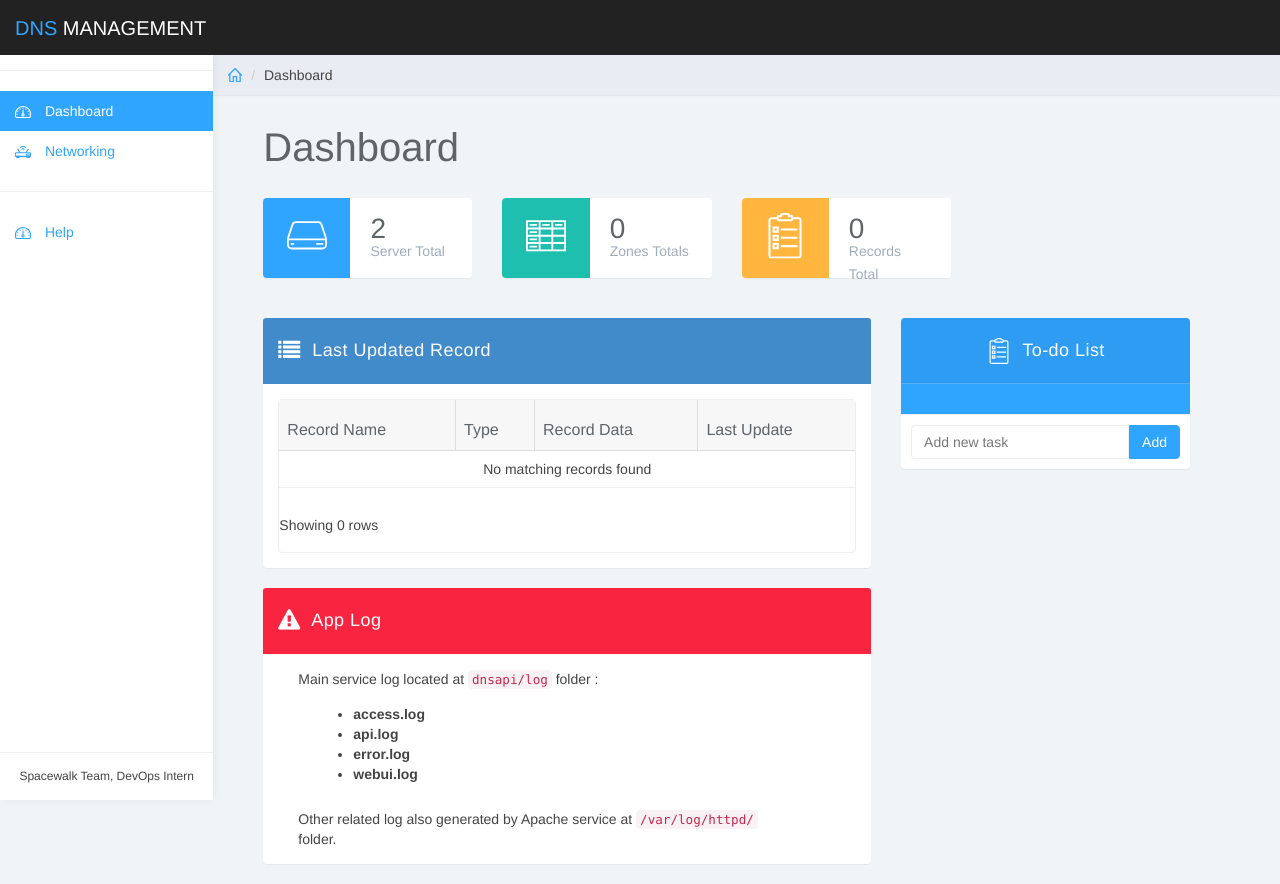
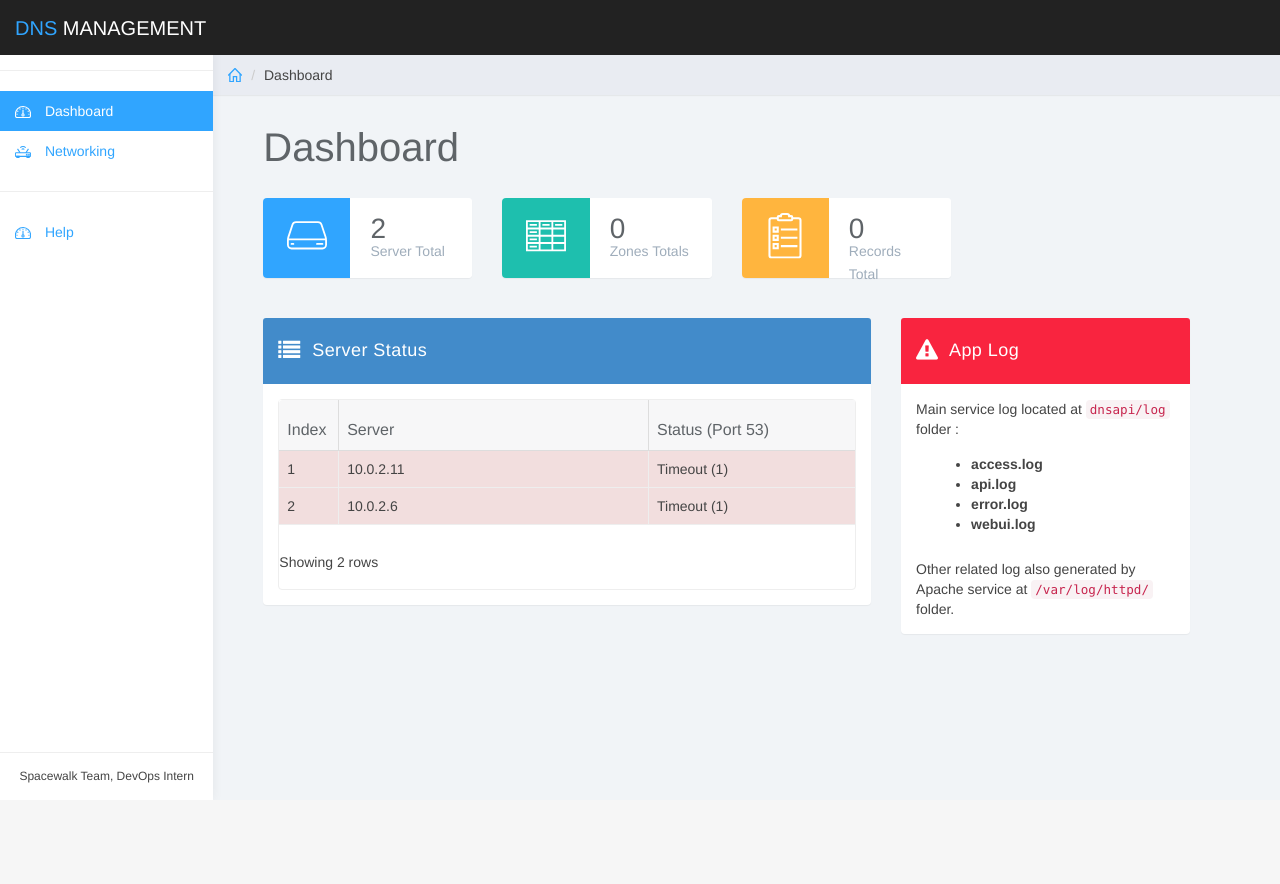
Before and after one commit to rezaramadhan/dnsapi, a Django app: page / in a window 1280 px wide. After the commit the page ends 783 px from the top, so only its background shows below. Run offline with Django 3.2, Linux system fonts and the light colour scheme; data that the repository does not hold is empty; parts of the project's set-up code (start-up, migrations or seed data) failed here and were passed over; some libraries are stand-ins or nearby versions.

Commit message:
Add Server-Status (53) to WebUI dashboard

```diff
--- a/webui/template/index.html
+++ b/webui/template/index.html
@@ -23,7 +23,7 @@
 							<svg class="glyph stroked external hard drive"><use xlink:href="#stroked-external-hard-drive"/></svg>
 						</div>
 						<div class="col-sm-9 col-lg-7 widget-right">
-							<div class="large">{{server_total}}</div>
+							<div class="large">{{dashboard_count.server_total}}</div>
 							<div class="text-muted">Server Total</div>
 						</div>
 					</div>
@@ -36,7 +36,7 @@
 							<svg class="glyph stroked table"><use xlink:href="#stroked-table"/></svg>
 						</div>
 						<div class="col-sm-9 col-lg-7 widget-right">
-							<div class="large">{{zones_total}}</div>
+							<div class="large">{{dashboard_count.zones_total}}</div>
 							<div class="text-muted">Zones Totals</div>
 						</div>
 					</div>
@@ -49,7 +49,7 @@
 							<svg class="glyph stroked clipboard with paper"><use xlink:href="#stroked-clipboard-with-paper"/></svg>
 						</div>
 						<div class="col-sm-9 col-lg-7 widget-right">
-							<div class="large">{{record_total}}</div>
+							<div class="large">{{dashboard_count.record_total}}</div>
 							<div class="text-muted">Records Total</div>
 						</div>
 					</div>
@@ -87,27 +87,30 @@
 				<div class="panel panel-primary">
 					<div class="panel-heading">
 						<em class="fa fa-lg fa-list">&nbsp;</em>
-						Last Updated Record
+						Server Status
 					</div>
 					<div class="panel-body">
 						<table  data-toggle="table" id="table-style"
-										data-url="{% static 'assets/tables/datarecordX.json' %}"
 										data-page-size="5"
 										data-page-list="[10,5]"
 										data-only-info-pagination="true"
-										data-pagination="true"
-										data-row-style="rowStyle"
-										data-sort-name="r_date"
-										data-sort-order="desc"
-										data-sorter="s">
+										data-pagination="true">
 						    <thead>
 						    <tr>
-						        <th data-field="r_hostname" >Record Name</th>
-						        <th data-field="r_type" >Type</th>
-						        <th data-field="r_value" >Record Data</th>
-										<th data-field="r_date" >Last Update</th>
+						        <th class="col-md-1">Index</th>
+						        <th class="col-md-6">Server</th>
+						        <th class="col-md-4">Status (Port 53)</th>
 						    </tr>
 						    </thead>
+								<tbody>
+									{% for key, values in server_status.items %}
+									<tr {% if values != 'Active' %}class="danger"{% endif %}>
+							        <td>{{ forloop.counter }}</td>
+							        <td>{{key}}</td>
+							        <td>{{values}}</td>
+							    </tr>
+									{% endfor %}
+								</tbody>
 						</table>
 						<script>
 								$(function () {
@@ -131,12 +134,11 @@
 								function rowStyle(row, index) {
 										var classes = ['active', 'success', 'info', 'warning', 'danger'];
 
-										if (index % 2 === 0 && index / 2 < classes.length) {
+
 												return {
-														classes: classes[index / 2]
+														classes: classes[4]
 												};
-										}
-										return {};
+
 								}
 						</script>
 
@@ -144,102 +146,15 @@
 				</div>
 			</div>
 
-			<!-- ## WIDGET PLAN -->
+			<!-- ## LOG Panel -->
 			<div class="col-md-4">
-				<div class="panel panel-blue">
-					<div class="panel-heading dark-overlay"><svg class="glyph stroked clipboard-with-paper"><use xlink:href="#stroked-clipboard-with-paper"></use></svg>To-do List</div>
-					<div class="panel-body">
-						<ul class="todo-list">
-						<!-- <li class="todo-list-item">
-								<div class="checkbox">
-									<input type="checkbox" id="checkbox" />
-									<label for="checkbox">Make a plan for today</label>
-								</div>
-								<div class="pull-right action-buttons">
-									<a href="#"><svg class="glyph stroked pencil"><use xlink:href="#stroked-pencil"></use></svg></a>
-									<a href="#" class="flag"><svg class="glyph stroked flag"><use xlink:href="#stroked-flag"></use></svg></a>
-									<a href="#" class="trash"><svg class="glyph stroked trash"><use xlink:href="#stroked-trash"></use></svg></a>
-								</div>
-							</li>
-							<li class="todo-list-item">
-								<div class="checkbox">
-									<input type="checkbox" id="checkbox" />
-									<label for="checkbox">Update Basecamp</label>
-								</div>
-								<div class="pull-right action-buttons">
-									<a href="#"><svg class="glyph stroked pencil"><use xlink:href="#stroked-pencil"></use></svg></a>
-									<a href="#" class="flag"><svg class="glyph stroked flag"><use xlink:href="#stroked-flag"></use></svg></a>
-									<a href="#" class="trash"><svg class="glyph stroked trash"><use xlink:href="#stroked-trash"></use></svg></a>
-								</div>
-							</li>
-							<li class="todo-list-item">
-								<div class="checkbox">
-									<input type="checkbox" id="checkbox" />
-									<label for="checkbox">Send email to Jane</label>
-								</div>
-								<div class="pull-right action-buttons">
-									<a href="#"><svg class="glyph stroked pencil"><use xlink:href="#stroked-pencil"></use></svg></a>
-									<a href="#" class="flag"><svg class="glyph stroked flag"><use xlink:href="#stroked-flag"></use></svg></a>
-									<a href="#" class="trash"><svg class="glyph stroked trash"><use xlink:href="#stroked-trash"></use></svg></a>
-								</div>
-							</li>
-							<li class="todo-list-item">
-								<div class="checkbox">
-									<input type="checkbox" id="checkbox" />
-									<label for="checkbox">Drink coffee</label>
-								</div>
-								<div class="pull-right action-buttons">
-									<a href="#"><svg class="glyph stroked pencil"><use xlink:href="#stroked-pencil"></use></svg></a>
-									<a href="#" class="flag"><svg class="glyph stroked flag"><use xlink:href="#stroked-flag"></use></svg></a>
-									<a href="#" class="trash"><svg class="glyph stroked trash"><use xlink:href="#stroked-trash"></use></svg></a>
-								</div>
-							</li>
-							<li class="todo-list-item">
-								<div class="checkbox">
-									<input type="checkbox" id="checkbox" />
-									<label for="checkbox">Do some work</label>
-								</div>
-								<div class="pull-right action-buttons">
-									<a href="#"><svg class="glyph stroked pencil"><use xlink:href="#stroked-pencil"></use></svg></a>
-									<a href="#" class="flag"><svg class="glyph stroked flag"><use xlink:href="#stroked-flag"></use></svg></a>
-									<a href="#" class="trash"><svg class="glyph stroked trash"><use xlink:href="#stroked-trash"></use></svg></a>
-								</div>
-							</li>
-							<li class="todo-list-item">
-								<div class="checkbox">
-									<input type="checkbox" id="checkbox" />
-									<label for="checkbox">Tidy up workspace</label>
-								</div>
-								<div class="pull-right action-buttons">
-									<a href="#"><svg class="glyph stroked pencil"><use xlink:href="#stroked-pencil"></use></svg></a>
-									<a href="#" class="flag"><svg class="glyph stroked flag"><use xlink:href="#stroked-flag"></use></svg></a>
-									<a href="#" class="trash"><svg class="glyph stroked trash"><use xlink:href="#stroked-trash"></use></svg></a>
-								</div>
-							</li> -->
-						</ul>
-					</div>
-					<div class="panel-footer">
-						<div class="input-group">
-							<input id="btn-input" type="text" class="form-control input-md" placeholder="Add new task" />
-							<span class="input-group-btn">
-								<button class="btn btn-primary btn-md" id="btn-todo">Add</button>
-							</span>
-						</div>
-					</div>
-				</div>
-
-			</div>
-		</div><!--/.row-->
-
-		<div class="row home-box">
-			<div class="col-md-8">
 
 				<div class="panel panel-danger">
 					<div class="panel-heading">
 						<em class="fa fa-lg fa-warning">&nbsp;</em>
 						App Log
 					</div>
-					<div class="panel-body home-box">
+					<div class="panel-body">
 						Main service log located at <code>dnsapi/log</code> folder :
 						<div class="panel-body">
 							<ul>
@@ -254,6 +169,10 @@
 				</div>
 
 			</div>
+		</div><!--/.row-->
+
+		<div class="row home-box">
+
 			<!-- End Col -->
 		</div>
 		<!-- End Row -->
--- /dev/null
+++ b/webui/utils/active_port.py
@@ -0,0 +1,23 @@
+import socket;
+
+def check_active_port(host,port):
+    check_result = -1
+
+    sock = socket.socket(socket.AF_INET, socket.SOCK_STREAM)
+    sock.settimeout(1)
+    try :
+        check_result = sock.connect_ex((host,port))
+
+        print check_result
+        if check_result == 0:
+           result = "Active"
+        else:
+           result = "Timeout ("+str(check_result)+")"
+    except:
+        result = 'Attempt Failed'
+
+    # check_result = 0 means the port is open.
+    # check_result = -1 defined that socket connection attempt is failed
+    # Other check_result mean port is not open
+
+    return result;
--- a/webui/views.py
+++ b/webui/views.py
@@ -9,6 +9,7 @@
 from utils.zones_form import ZoneForm,RecordForm
 from utils.message_notif import get_message_notif
 from utils.api_service import *
+from utils.active_port import check_active_port
 from api.settings import FILE_LOCATION,ZONE_DICT
 import json
 import requests
@@ -23,19 +24,25 @@
 
 def index(request):
     base_url_api = 'http://'+request.get_host()+"/api/"
+    dashboard_count = {}
+    dashboard_count['server_total'] = len(ZONE_DICT)
+    dashboard_count['zones_total'] = len(FILE_LOCATION)
+    dashboard_count['record_total'] = 0
 
-    record_total = 0
-    server_total = len(ZONE_DICT)
-    zones_total = len(FILE_LOCATION)
+    server_status = {}
 
     for record in FILE_LOCATION:
         result = json.loads(get_allrecord(base_url_api, record))
-        record_total = record_total+len(result['resource_records'])
+        dashboard_count['record_total'] = dashboard_count['record_total']+len(result['resource_records'])
+
+    for server in ZONE_DICT:
+            print server
+            server_status[server] = check_active_port(server,53)
+
 
     return render(request, 'index.html',{
-                'server_total' : server_total,
-                'zones_total' : zones_total,
-                'record_total' : record_total,
+                'dashboard_count' : dashboard_count,
+                'server_status' : server_status,
             })
 
 def network(request):
```
